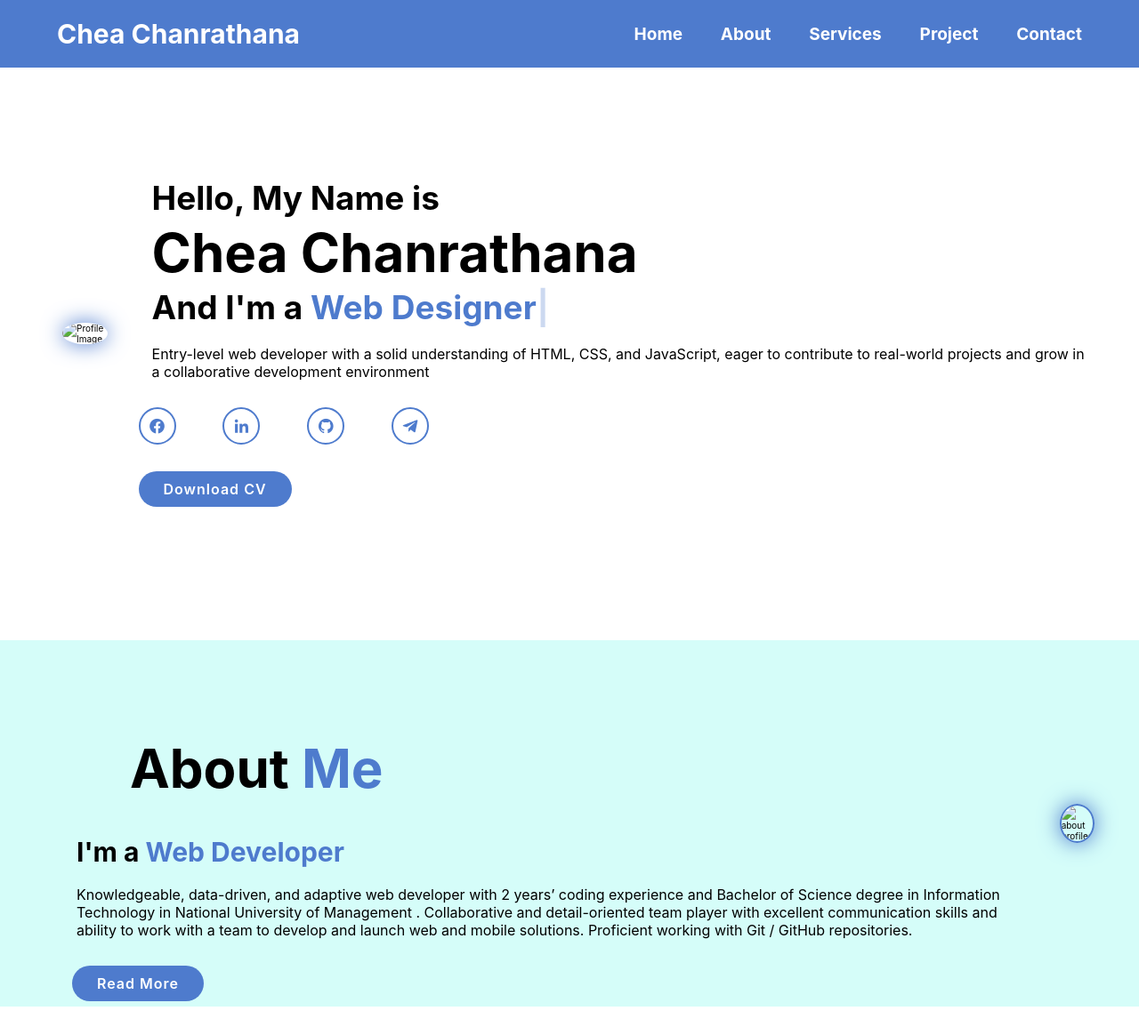
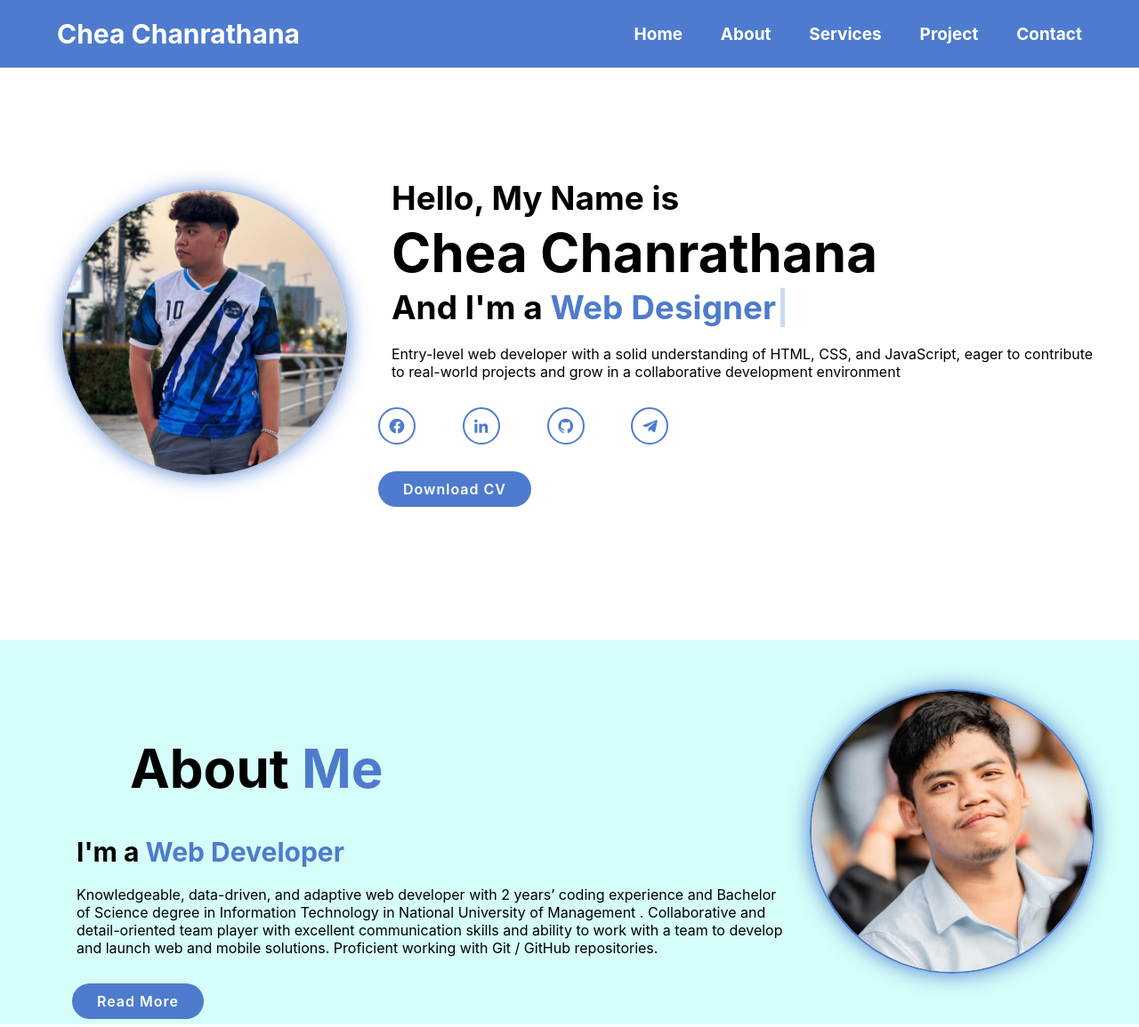
Before and after one commit to Rathana117/Chea-chanrathana, a plain HTML site: page index.html in a window 1280 px wide. Shown: the top 1155 px of the page at 89% size. Drawn offline with nearby package versions, Linux system fonts and the light colour scheme.

Commit message:
Update index.html

```diff
--- a/index.html
+++ b/index.html
@@ -29,7 +29,7 @@
 
     <section class="home" id="home">
       <div class="home-img">
-        <img src="./assets/profiles.jpeg" alt="Profile Image" />
+        <img src="./profiles.jpeg" alt="Profile Image" />
       </div>
 
       <div class="home-content">
@@ -68,7 +68,7 @@
       </div>
 
       <div class="about-img">
-        <img src="./assets/about profile.jpg" alt="about profiles" />
+        <img src="./about profile.jpg" alt="about profiles" />
       </div>
     </section>
 
```
